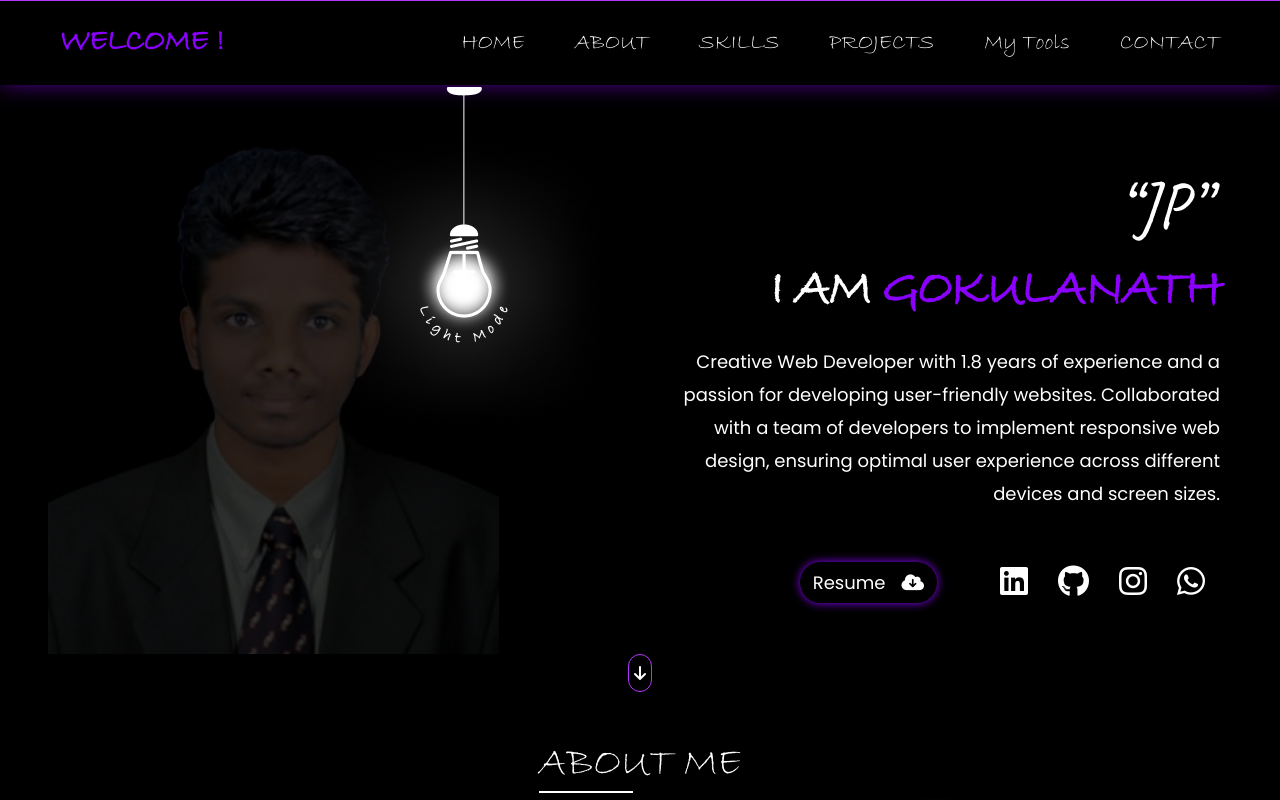
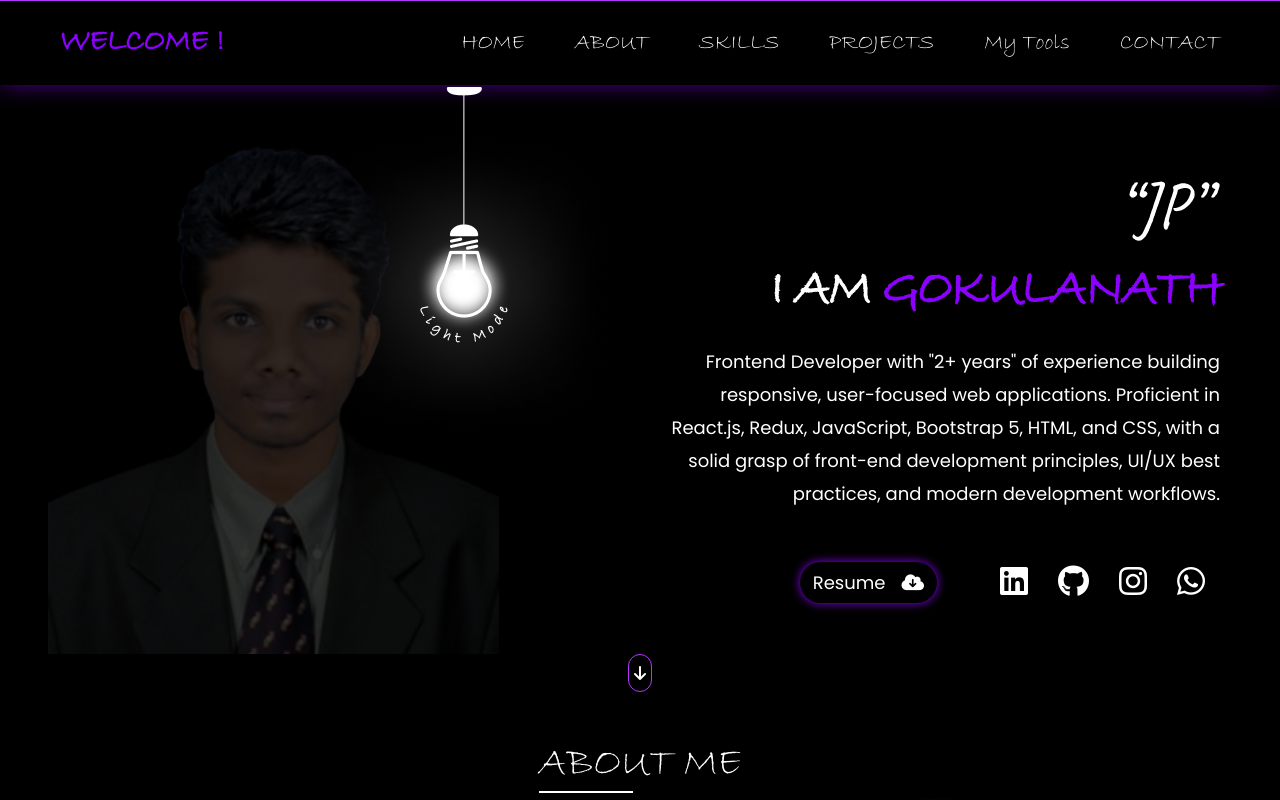
Before and after one commit to MrGokul27/my-portfolio, a React (Create React App) app: page / in a window 1280 px wide. Shown: the top 800 px of the page. Built offline with nearby package versions, Linux system fonts and the light colour scheme.

Commit message:
Refactor: updated bio information.

```diff
--- a/src/components/Home.jsx
+++ b/src/components/Home.jsx
@@ -67,7 +67,12 @@ const Home = () => {
                   <span>I AM</span> GOKULANATH
                 </h2>
                 <p className="mt-4">
-                  Creative Web Developer with 1.8 years of experience and a passion for developing user-friendly websites. Collaborated with a team of developers to implement responsive web design, ensuring optimal user experience across different devices and screen sizes.
+                  Frontend Developer with "2+ years" of experience building
+                  responsive, user-focused web applications. Proficient in
+                  React.js, Redux, JavaScript, Bootstrap 5, HTML,
+                  and CSS, with a solid grasp of front-end development
+                  principles, UI/UX best practices, and modern development
+                  workflows.
                 </p>
                 <div className="d-md-flex align-items-center justify-content-end mt-md-5 mt-3">
                   <div className="resume-button me-md-5 mt-md-0 mt-4 text-md-end text-center">
```
Also changed, not shown: 2 other files (tests, documents, lock files or other folders).
